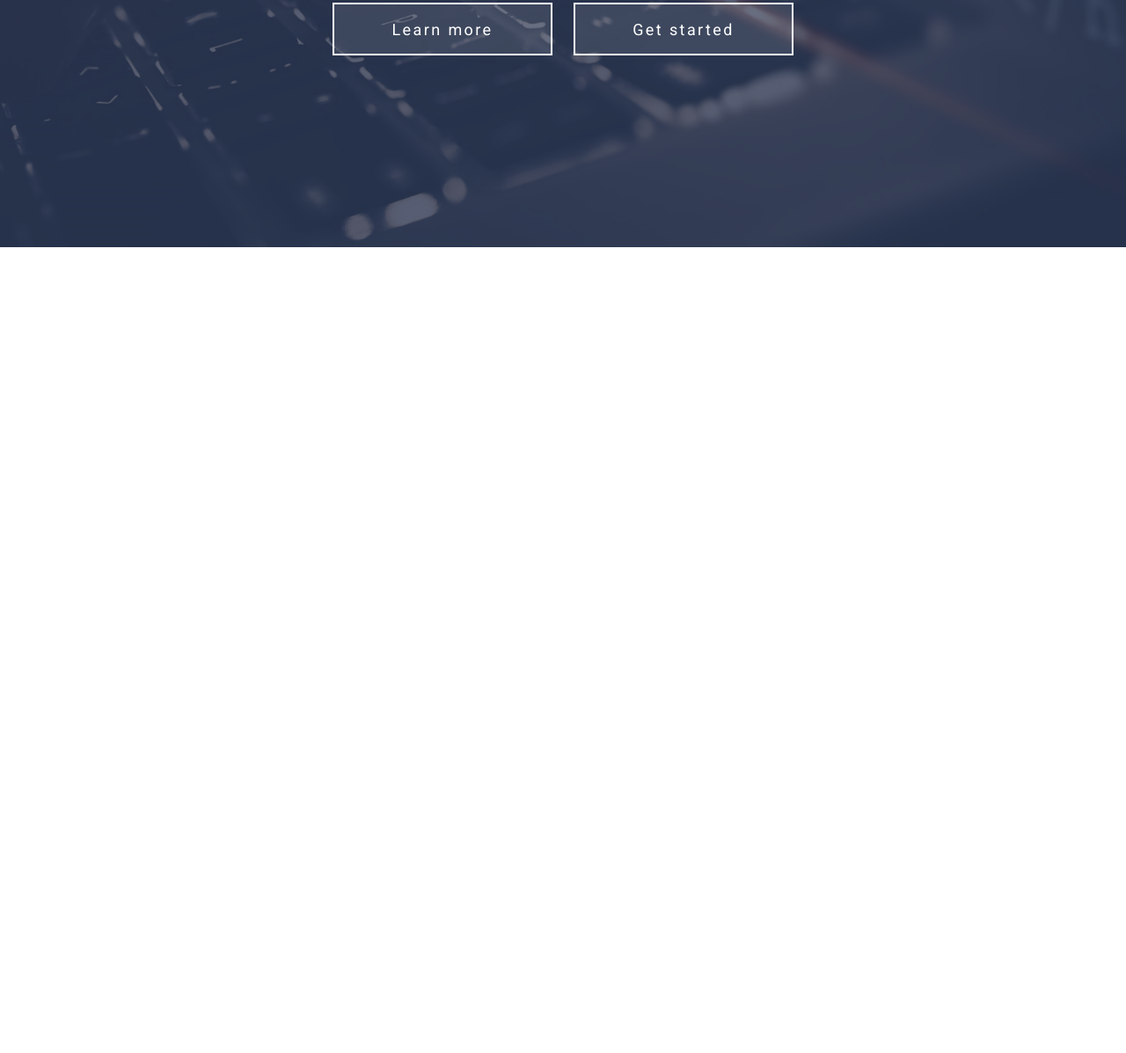
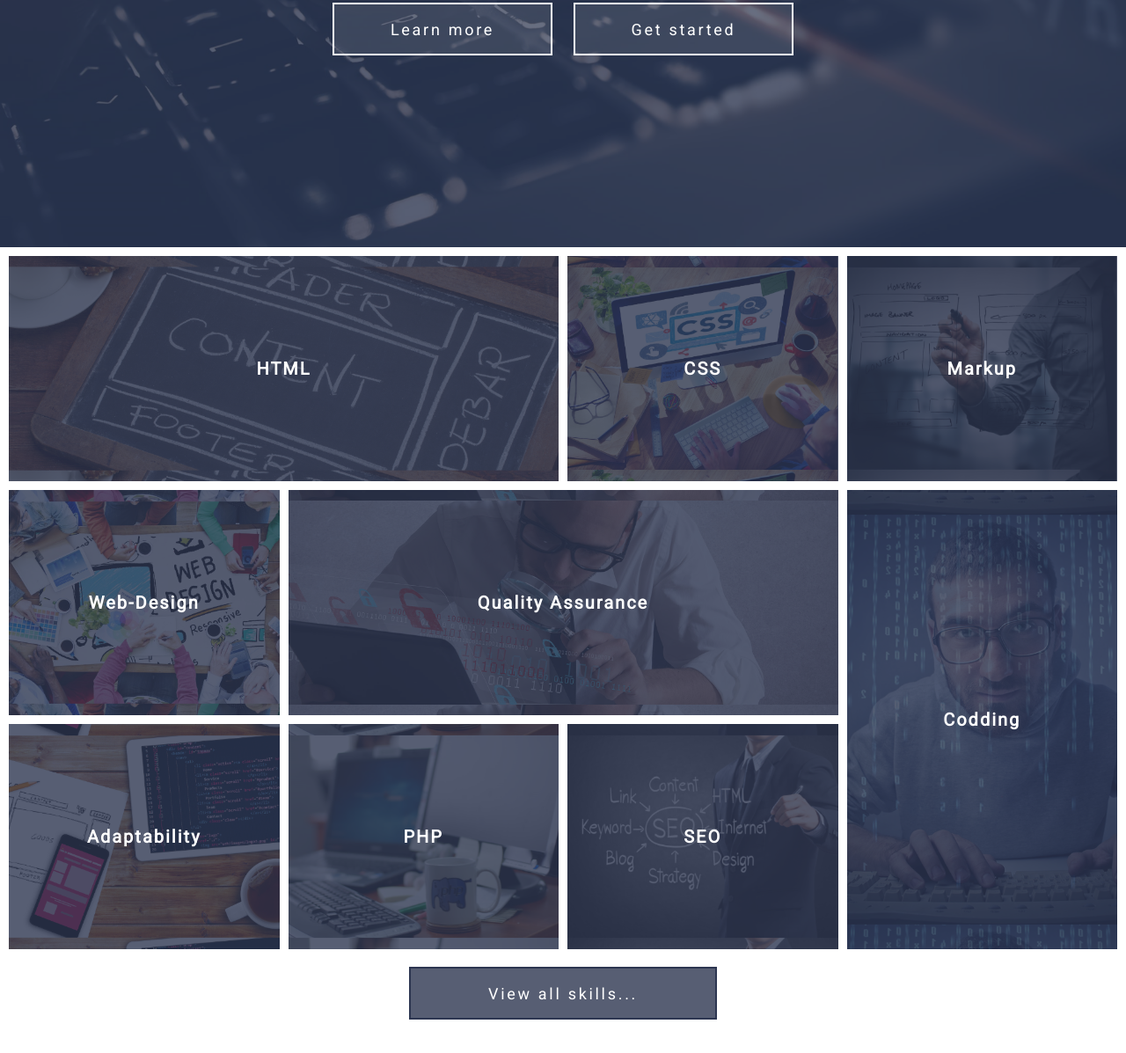
Before and after one commit to Yurii-Adamenko/Grid-Landing, a plain HTML site: page index.html in a window 1280 px wide. Shown: the part 519-1716 px from the top of the page at 88% size. Before the commit the page ends 800 px from the top, so only its background shows below. Drawn offline with Linux system fonts and the light colour scheme.

Commit message:
created section: skills

```diff
--- a/index.html
+++ b/index.html
@@ -41,5 +41,20 @@
     </div>
   </header>
 
+  <section class="skills grid">
+    <div class="skills-item grid" style="background-image: url(img/img-html.png);"><a href="#">HTML</a></div>
+    <div class="skills-item grid" style="background-image: url(img/img-css.png);"><a href="#">CSS</a></div>
+    <div class="skills-item grid" style="background-image: url(img/img-markup.png);"><a href="#">Markup</a></div>
+    <div class="skills-item grid" style="background-image: url(img/img-webdesign.png);"><a href="#">Web-Design</a></div>
+    <div class="skills-item grid" style="background-image: url(img/img-qa.png);"><a href="#">Quality Assurance</a></div>
+    <div class="skills-item grid" style="background-image: url(img/img-codding.png);"><a href="#">Codding</a></div>
+    <div class="skills-item grid" style="background-image: url(img/img-adaptability.png);"><a href="#">Adaptability</a></div>
+    <div class="skills-item grid" style="background-image: url(img/img-php.png);"><a href="#">PHP</a></div>
+    <div class="skills-item grid" style="background-image: url(img/img-seo.png);"><a href="#">SEO</a></div>
+    <div class="skills-button">
+      <a href="#" class="button">View all skills...</a>
+    </div>
+  </section>
+
 </body>
 </html>
--- a/scss/_common.scss
+++ b/scss/_common.scss
@@ -28,7 +28,7 @@ a {
   border: 2px solid $base-color;
   background-color: rgba(45, 54, 81, 0.8);
   text-align: center;
-  letter-spacing: 0.15rem;
+  letter-spacing: 0.15em;
   font-size: 1.125rem;
   transition: background-color 0.5s, border-color 0.5s;
   &:hover, &:focus {
--- /dev/null
+++ b/scss/_skills.scss
@@ -0,0 +1,63 @@
+.skills {
+  padding: $gutter;
+  grid-template: repeat(3, 32vh) / repeat(4, 1fr);
+  grid-gap: $gutter;
+  &-item {
+    position: relative;
+    background-position: center;
+    background-size: 100%;
+    text-align: center;
+    letter-spacing: 0.1em;
+    font-weight: 700;
+    font-size: 1.25rem;
+    transition: background-size 0.5s;
+    & a {
+      position: absolute;
+      display: grid;
+      align-content: center;
+      padding: $gutter;
+      width: 100%;
+      height: 100%;
+      transition: color 0.5s;
+      &:hover {
+        color: $accent-color;
+      }
+    }
+    &:hover {
+      background-size: 110%;
+      &::before {
+        opacity: 0.95;
+      }
+    }
+    &::before {
+      position: absolute;
+      top: 0;
+      right: 0;
+      bottom: 0;
+      left: 0;
+      background-color: $base-color;
+      content: '';
+      opacity: 0.8;
+      transition: opacity 0.5s;
+    }
+    &:nth-child(1) {
+      grid-column: 1 / 3;
+    }
+    &:nth-child(5) {
+      grid-column: 2 / 4;
+    }
+    &:nth-child(6) {
+      grid-column: 4;
+      grid-row: 2 / 4;
+    }
+  }
+  &-button {
+    padding: $gutter;
+    padding-bottom: 30px;
+    text-align: center;
+    grid-column: 1 / 5;
+    .button {
+      min-width: 350px;
+    }
+  }
+}
--- a/scss/style.scss
+++ b/scss/style.scss
@@ -3,4 +3,5 @@
 @import "_variables";
 @import "_common";
 @import "_header";
+@import "_skills";
 @import "_media";
```
Also changed, not shown: css/style.css, 2 other files.
